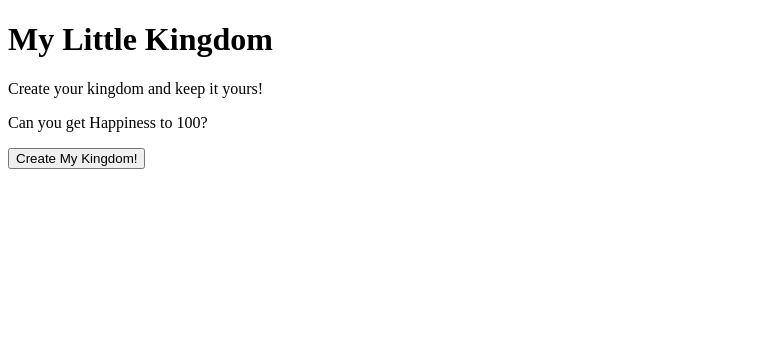
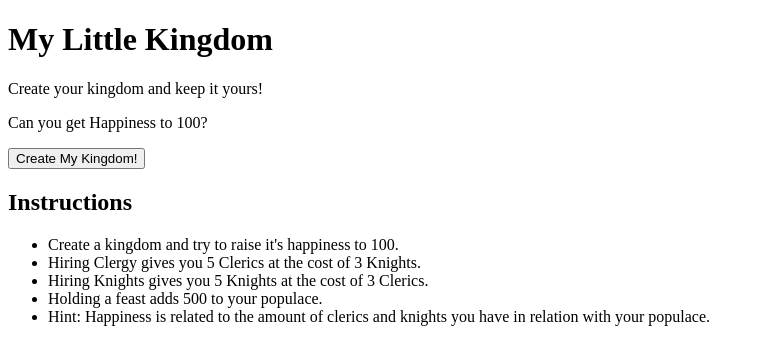
Before and after one commit to luciahillrains/my-little-kingdom-web, an Angular app: page /title in a window 1280 px wide. Shown: the top 364 px of the page, without its empty margins (0-764 px from the left). Built offline with nearby package versions, Linux system fonts and the light colour scheme.

Commit message:
added instructions

```diff
--- a/src/app/title/title.component.html
+++ b/src/app/title/title.component.html
@@ -5,3 +5,11 @@
 <div *ngIf="hasData">
 	<button routerLink="/game">Continue My Glorious Reign!</button>
 </div>
+<h2>Instructions</h2>
+<ul>
+	<li>Create a kingdom and try to raise it's happiness to 100.</li>
+	<li>Hiring Clergy gives you 5 Clerics at the cost of 3 Knights.</li>
+	<li>Hiring Knights gives you 5 Knights at the cost of 3 Clerics.</li>
+	<li>Holding a feast adds 500 to your populace.</li>
+	<li>Hint: Happiness is related to the amount of clerics and knights you have in relation with your populace.</li>
+</ul>
```
